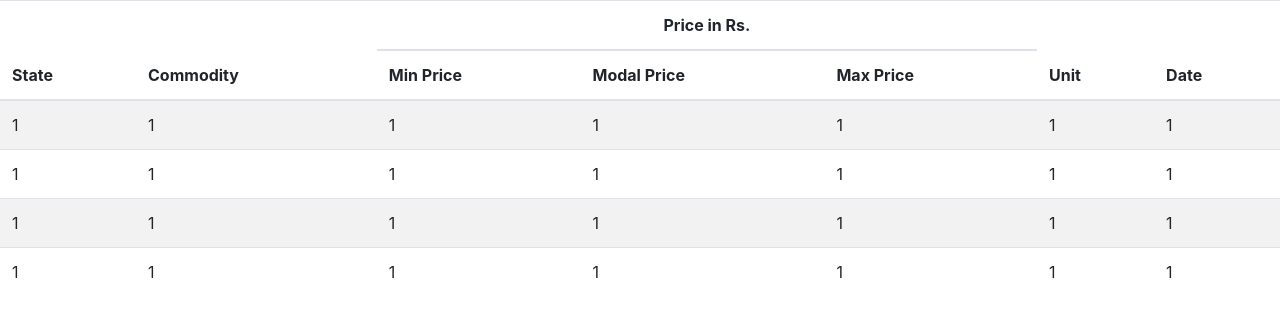
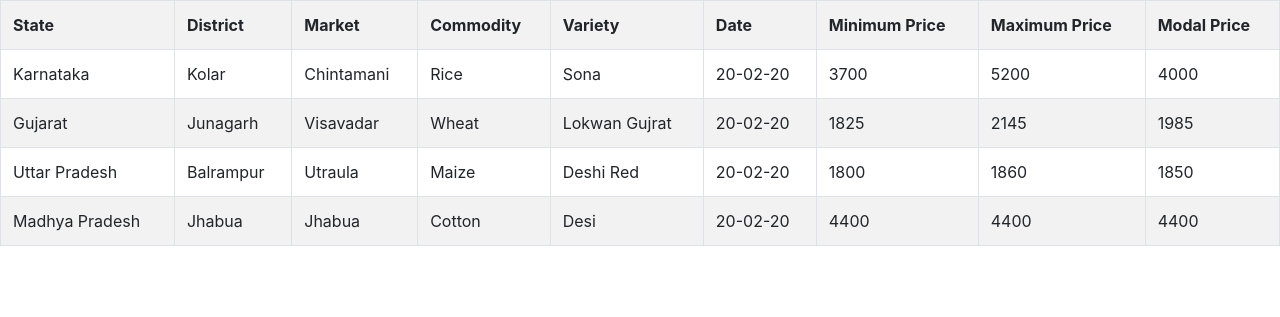
Before and after one commit to savagearray/nayamandi, a Flask app: page /price_details in a window 1280 px wide. Shown: the part 56-373 px from the top of the page. Run offline with Flask 2, Linux system fonts and the light colour scheme; some libraries are stand-ins or nearby versions.

Commit message:
Dynamic price details
Added crop data in json file and updated price_details.html to get value from the json file

```diff
--- /dev/null
+++ b/web/static/crop_data/crop_data.json
@@ -0,0 +1,46 @@
+[
+  {
+    "State": "Karnataka",
+    "District": "Kolar",
+    "Market": "Chintamani",
+    "Commodity": "Rice",
+    "Variety": "Sona",
+    "Date": "20-02-20",
+    "MinPrice": 3700,
+    "MaxPrice": 5200,
+    "ModalPrice": 4000
+  },
+  {
+    "State": "Gujarat",
+    "District": "Junagarh",
+    "Market": "Visavadar",
+    "Commodity": "Wheat",
+    "Variety": "Lokwan Gujrat",
+    "Date": "20-02-20",
+    "MinPrice": 1825,
+    "MaxPrice": 2145,
+    "ModalPrice": 1985
+  },
+  {
+    "State": "Uttar Pradesh",
+    "District": "Balrampur",
+    "Market": "Utraula",
+    "Commodity": "Maize",
+    "Variety": "Deshi Red",
+    "Date": "20-02-20",
+    "MinPrice": 1800,
+    "MaxPrice": 1860,
+    "ModalPrice": 1850
+  },
+  {
+    "State": "Madhya Pradesh",
+    "District": "Jhabua",
+    "Market": "Jhabua",
+    "Commodity": "Cotton",
+    "Variety": "Desi",
+    "Date": "20-02-20",
+    "MinPrice": 4400,
+    "MaxPrice": 4400,
+    "ModalPrice": 4400
+  }
+]
--- a/web/templates/price_details.html
+++ b/web/templates/price_details.html
@@ -3,13 +3,8 @@
 <head>
   <title>Price Details</title>
   <link rel="stylesheet" href="https://stackpath.bootstrapcdn.com/bootstrap/4.4.1/css/bootstrap.min.css" integrity="sha384-Vkoo8x4CGsO3+Hhxv8T/Q5PaXtkKtu6ug5TOeNV6gBiFeWPGFN9MuhOf23Q9Ifjh" crossorigin="anonymous">
-	<link rel="stylesheet" href="https://cdnjs.cloudflare.com/ajax/libs/font-awesome/4.7.0/css/font-awesome.min.css">
-	<script src="https://code.jquery.com/jquery-3.4.1.slim.min.js" integrity="sha384-J6qa4849blE2+poT4WnyKhv5vZF5SrPo0iEjwBvKU7imGFAV0wwj1yYfoRSJoZ+n" crossorigin="anonymous"></script>
-	<script src="https://cdn.jsdelivr.net/npm/popper.js@1.16.0/dist/umd/popper.min.js" integrity="sha384-Q6E9RHvbIyZFJoft+2mJbHaEWldlvI9IOYy5n3zV9zzTtmI3UksdQRVvoxMfooAo" crossorigin="anonymous"></script>
-	<script src="https://stackpath.bootstrapcdn.com/bootstrap/4.4.1/js/bootstrap.min.js" integrity="sha384-wfSDF2E50Y2D1uUdj0O3uMBJnjuUD4Ih7YwaYd1iqfktj0Uod8GCExl3Og8ifwB6" crossorigin="anonymous"></script>
-	<style type="text/css">
-
-	</style>
+  <script src="https://ajax.googleapis.com/ajax/libs/jquery/3.1.0/jquery.min.js"></script>
+  <script src="https://maxcdn.bootstrapcdn.com/bootstrap/3.3.7/js/bootstrap.min.js"></script>
 </head>
 <body>
 	<!-- Navbar starts -->
@@ -30,60 +25,41 @@
   		</div>
 	</nav>
   	<!-- Navbar ends -->
-
-  <table class="table table-striped">
-    <thead>
+	<div class="table-responsive">
+		<table class="table table-bordered table-striped" id="crop_table">
 			<tr>
-        <th scope="col" rowspan="2">State</th>
-        <th scope="col" rowspan="2">Commodity</th>
-        <th scope="col" colspan="3"><center>Price in Rs.</center></th>
-        <th scope="col" rowspan="2">Unit</th>
-        <th scope="col" rowspan="2">Date</th>
+				<th>State</th>
+				<th>District</th>
+				<th>Market</th>
+				<th>Commodity</th>
+				<th>Variety</th>
+				<th>Date</th>
+				<th>Minimum Price</th>
+				<th>Maximum Price</th>
+				<th>Modal Price</th>
 			</tr>
-      <tr>
-        <th>Min Price</th>
-        <th>Modal Price</th>
-        <th>Max Price</th>
-      </tr>
-    </thead>
-    <tbody>
-      <tr>
-        <td>1</td>
-        <td>1</td>
-        <td>1</td>
-        <td>1</td>
-        <td>1</td>
-        <td>1</td>
-        <td>1</td>
-      </tr>
-      <tr>
-        <td>1</td>
-        <td>1</td>
-        <td>1</td>
-        <td>1</td>
-        <td>1</td>
-        <td>1</td>
-        <td>1</td>
-      </tr>
-      <tr>
-        <td>1</td>
-        <td>1</td>
-        <td>1</td>
-        <td>1</td>
-        <td>1</td>
-        <td>1</td>
-        <td>1</td>
-      </tr>
-      <tr>
-        <td>1</td>
-        <td>1</td>
-        <td>1</td>
-        <td>1</td>
-        <td>1</td>
-        <td>1</td>
-        <td>1</td>
-      </tr>
-    </tbody>
 		</table>
+	</div>
 </body>
 </html>
+
+<script>
+	$(document).ready(function(){
+		$.getJSON("{{ url_for('static',filename='crop_data/crop_data.json') }}", function(data){
+				var crop_data = '';
+				$.each(data, function(key, value){
+					crop_data += '<tr>';
+					crop_data += '<td>'+value.State+'</td>';
+					crop_data += '<td>'+value.District+'</td>';
+					crop_data += '<td>'+value.Market+'</td>';
+					crop_data += '<td>'+value.Commodity+'</td>';
+					crop_data += '<td>'+value.Variety+'</td>';
+					crop_data += '<td>'+value.Date+'</td>';
+					crop_data += '<td>'+value.MinPrice+'</td>';
+					crop_data += '<td>'+value.MaxPrice+'</td>';
+					crop_data += '<td>'+value.ModalPrice+'</td>';
+				});
+				$('#crop_table').append(crop_data);
+			});
+	});
+</script>
```
Lines whose indentation alone changed are shown as unchanged.
